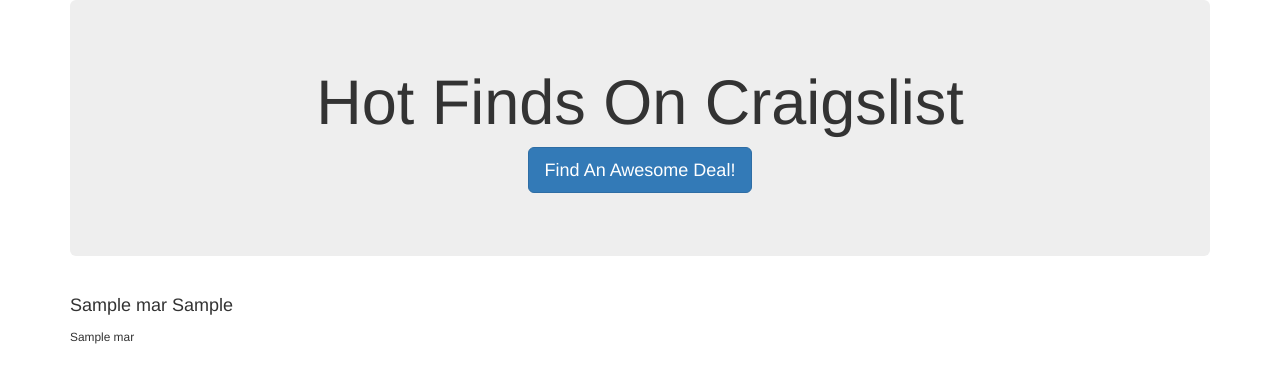
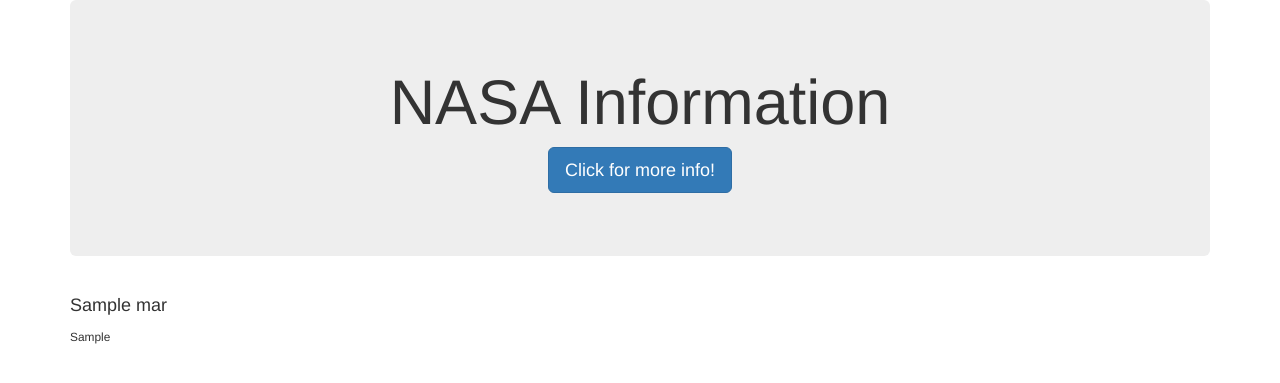
Before and after one commit to akarpie96/web-scraping-challenge, a Flask app: page / in a window 1280 px wide. Shown: the top 383 px of the page. Run offline with Flask 2, Linux system fonts and the light colour scheme; a database or web service that is not in the repository returns one stand-in record (values such as "Sample title"); parts of the project's set-up code (start-up, migrations or seed data) failed here and were passed over; some libraries are stand-ins or nearby versions.

Commit message:
may have gotten title page and sub header to appear

```diff
--- a/Mission_to_Mars/Templates/index.html
+++ b/Mission_to_Mars/Templates/index.html
@@ -5,7 +5,7 @@
   <meta charset="UTF-8">
   <meta name="viewport" content="width=device-width, initial-scale=1.0">
   <meta http-equiv="X-UA-Compatible" content="ie=edge">
-  <title>Hot Finds</title>
+  <title>Nasa Info</title>
   <link rel="stylesheet" href="https://maxcdn.bootstrapcdn.com/bootstrap/3.3.7/css/bootstrap.min.css">
 </head>
 
@@ -13,15 +13,15 @@
   <div class="container">
 
     <div class="jumbotron text-center">
-      <h1>Hot Finds On Craigslist</h1>
-      <p><a class="btn btn-primary btn-lg" href="/scrape" role="button">Find An Awesome Deal!</a></p>
+      <h1>NASA Information</h1>
+      <p><a class="btn btn-primary btn-lg" href="/scrape" role="button">Click for more info!</a></p>
     </div>
 
     <!-- Craigslist Listings -->
     <div class="row" id="craiglist-listings">
       <div class="col-md-12">
-        <h4 class="heading">{{mars.news_title}} {{mars.news_p}}</h4>
-        <small>{{mars.news_title}}</small>
+        <h4 class="heading">{{mars.news_title}}</h4>
+        <small>{{mars.news_p}}</small>
       </div>
     </div>
 
--- a/Mission_to_Mars/app.py
+++ b/Mission_to_Mars/app.py
@@ -20,9 +20,9 @@
 
 @app.route("/scrape")
 def scraper():
-    mars = mongo.db.mars
-    mars_data = scrape_mars.scrape()
-    mars.update({}, mars_data, upsert=True)
+    mars=mongo.db.mars
+    mars_data = scrape_mars.scrape_info()
+    mars.db.collection.update({}, mars_data, upsert=True)
     return redirect("/", code=302)
 
 
```
